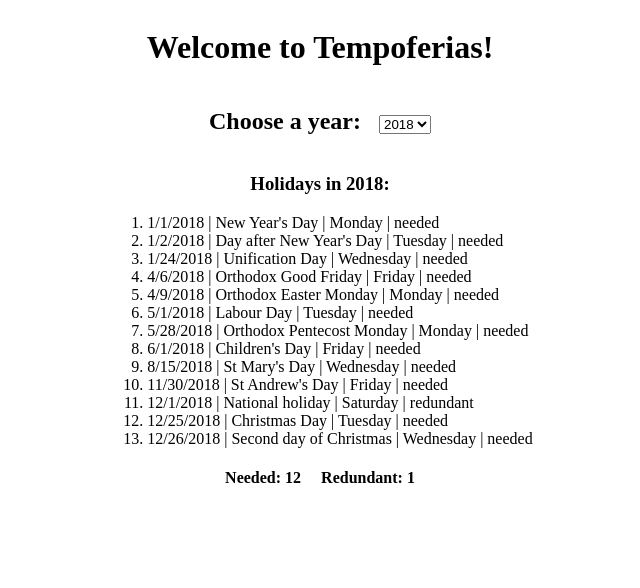
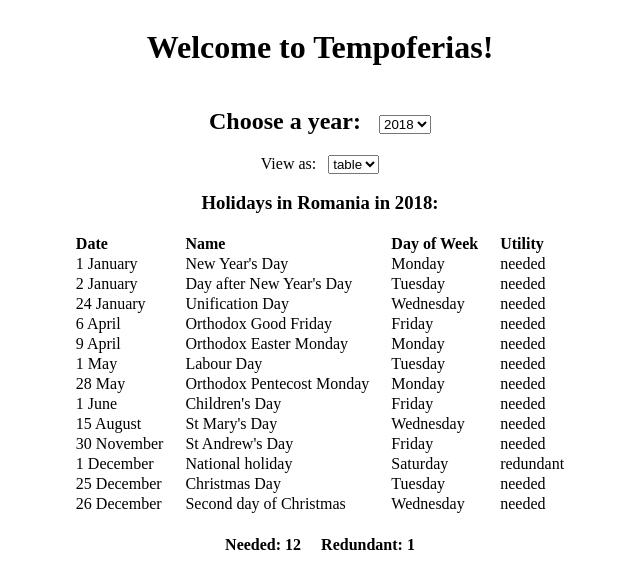
Before and after one commit to raulmihaifilip/tempoferia, an Angular app: page / in a window 1280 px wide. Shown: the top 588 px of the page, without its empty margins (320-960 px from the left). Built offline with nearby package versions, Linux system fonts and the light colour scheme.

Commit message:
add some formatting

```diff
--- a/package.json
+++ b/package.json
@@ -21,6 +21,7 @@
     "@angular/platform-browser-dynamic": "^6.0.0",
     "@angular/router": "^6.0.0",
     "core-js": "^2.5.4",
+    "moment": "^2.22.1",
     "rxjs": "^6.0.0",
     "zone.js": "^0.8.26"
   },
--- a/src/app/app.component.css
+++ b/src/app/app.component.css
@@ -11,3 +11,13 @@
 li{
     text-align:left;
 }
+
+table{
+    margin:auto;
+}
+tr{
+    text-align: left;
+}
+td, th{
+padding:0px 10px;
+}
--- a/src/app/app.component.html
+++ b/src/app/app.component.html
@@ -3,12 +3,30 @@
   <h1>
     Welcome to {{ title }}!
   </h1>
-<app-combo-years (yearChanged)="yearChangedHandler($event)"></app-combo-years>
-<h3>Holidays in {{holiyear.year}}:</h3>
-<ol>
+<app-combo-years (yearChanged)="yearChangedHandler($event)"
+(formatChanged)="formatChangedHandler($event)"></app-combo-years>
+
+<h3>Holidays in Romania in {{holiyear.year}}:</h3>
+
+<ul *ngIf="format === 'list'">
   <li *ngFor="let holiday of holiyear.holidays">
      {{holiday.toString()}}</li>
-</ol>
+</ul>
+
+<table *ngIf="format === 'table'">
+  <tr>
+    <th>Date</th>
+    <th>Name</th>
+    <th>Day of Week</th>
+    <th>Utility</th>
+  </tr>
+    <tr *ngFor="let holiday of holiyear.holidays">
+      <td>{{holiday.targetDate | date:'d MMMM'}}</td>
+      <td>{{holiday.name}}</td>
+      <td>{{holiday.targetDate | date:'EEEE'}}</td>
+      <td>{{holiday.getUtilityLabel()}}</td>
+      </tr>
+    </table>
 <h4>
   <span>Needed: {{holiyear.getEffectiveHolidaysCount()}}</span>
   <span style="margin-left:20px">Redundant: {{holiyear.holidays.length -  holiyear.getEffectiveHolidaysCount()}}</span>
--- a/src/app/app.component.ts
+++ b/src/app/app.component.ts
@@ -1,6 +1,6 @@
 import { Component, Input } from '@angular/core';
 import {getOrthodoxEaster, addDays, isWorkingDay} from 'src/utils/dateUtil';
-import 'src/extensions/date';
+import * as moment from 'moment';
 
 @Component({
   selector: 'app-root',
@@ -10,11 +10,16 @@
 export class AppComponent {
   title = 'Tempoferias';
   holiyear:Holiyear;
+  format:string;
 
   yearChangedHandler(year:number)
 {
   this.holiyear =  new Holiyear(year);
 }
+formatChangedHandler(format:string){
+  this.format = format;
+}
+
 }
 
 class Holiday{
@@ -26,7 +31,8 @@
   }
 
   toString(){
-    return `${this.targetDate.toLocaleDateString()} | ${this.name} | ${this.targetDate.getWeekDay()} | ${this.getUtilityLabel()}`;
+    var momentDate = moment(this.targetDate);
+    return `${momentDate.format("D MMMM")}, ${this.name}, ${momentDate.format("dddd")}, ${this.getUtilityLabel()}`;
   }
 }
 
--- a/src/app/combo-years/combo-years.component.html
+++ b/src/app/combo-years/combo-years.component.html
@@ -6,3 +6,11 @@
     </option>
 </select>
 </h2>
+<div>
+    <span>View as:&nbsp;&nbsp;&nbsp;</span>
+    <select [(ngModel)]="currentFormat" (change)="selectFormat()">
+      <option *ngFor="let format of formats" [value]="format">
+        {{format}}
+      </option>
+  </select>
+</div>
--- a/src/app/combo-years/combo-years.component.ts
+++ b/src/app/combo-years/combo-years.component.ts
@@ -8,22 +8,33 @@
 export class ComboYearsComponent implements OnInit {
 
   years = Array.from({length: 100}, (value, key) => key +2018);
+  formats = ['table', 'list'];
   currentYear = 2018;
+  currentFormat = 'table'
   constructor() { }
 
   @Output() yearChanged = new EventEmitter();
+  @Output() formatChanged = new EventEmitter();
 
   ngOnInit() {
     this.emitYear();
+    this.emitFormat();
   }
 
   selectYear(){
-   // alert(this.currentYear);
    this.emitYear();
   }
+
+  selectFormat(){
+    this.emitFormat();
+   }
 
   emitYear(){
     this.yearChanged.emit(this.currentYear);
   }
 
+  emitFormat(){
+    this.formatChanged.emit(this.currentFormat);
+  }
+
 }
--- a/src/extensions/date.ts
+++ b/src/extensions/date.ts
@@ -4,8 +4,3 @@
     getWeekDay(): string;
 }
 }
-
-Date.prototype.getWeekDay = function() {
-    var weekday = ["Sunday", "Monday", "Tuesday", "Wednesday", "Thursday", "Friday", "Saturday"];
-    return weekday[this.getDay()];
-}
```
Also changed, not shown: 5 other files (tests, documents, lock files or other folders).
